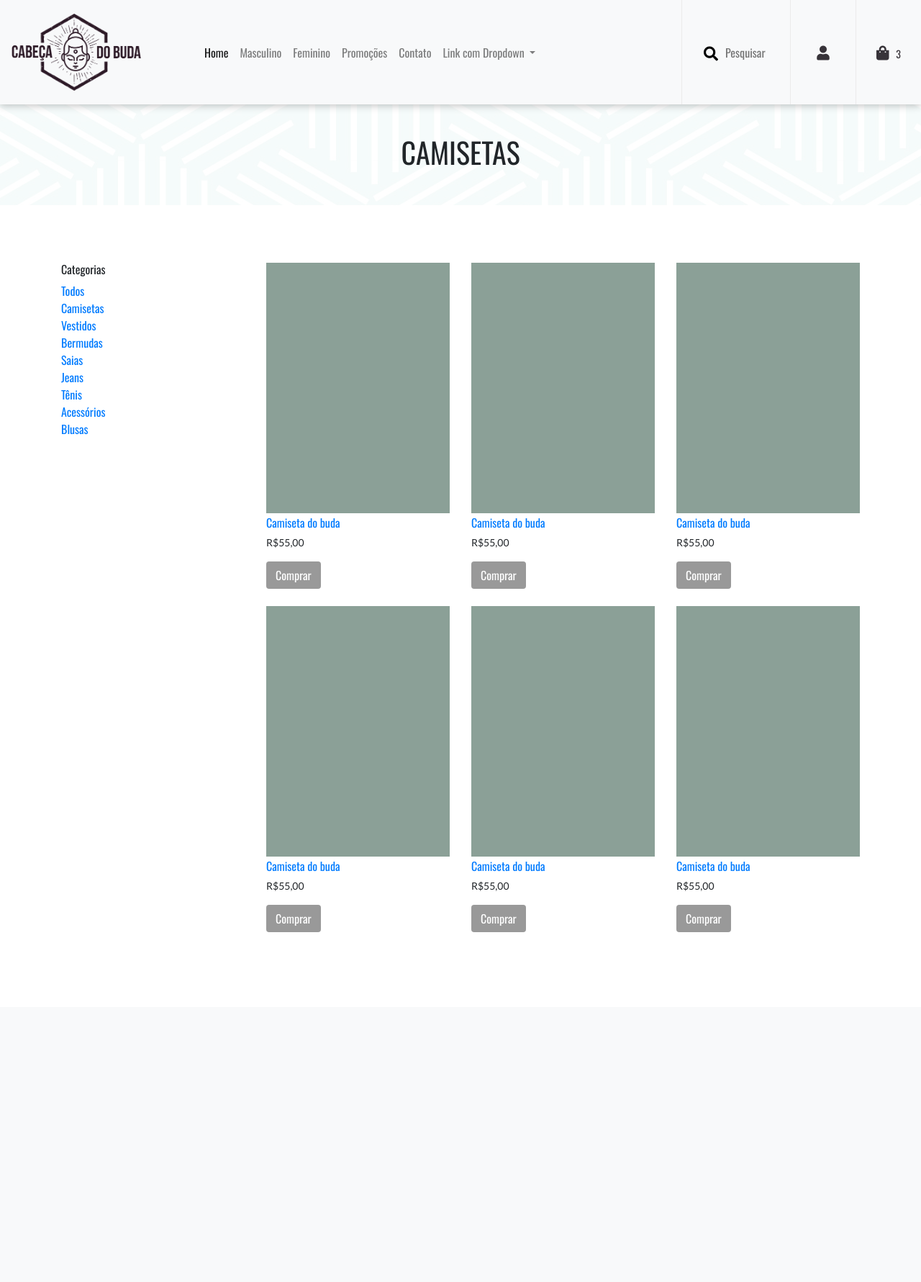
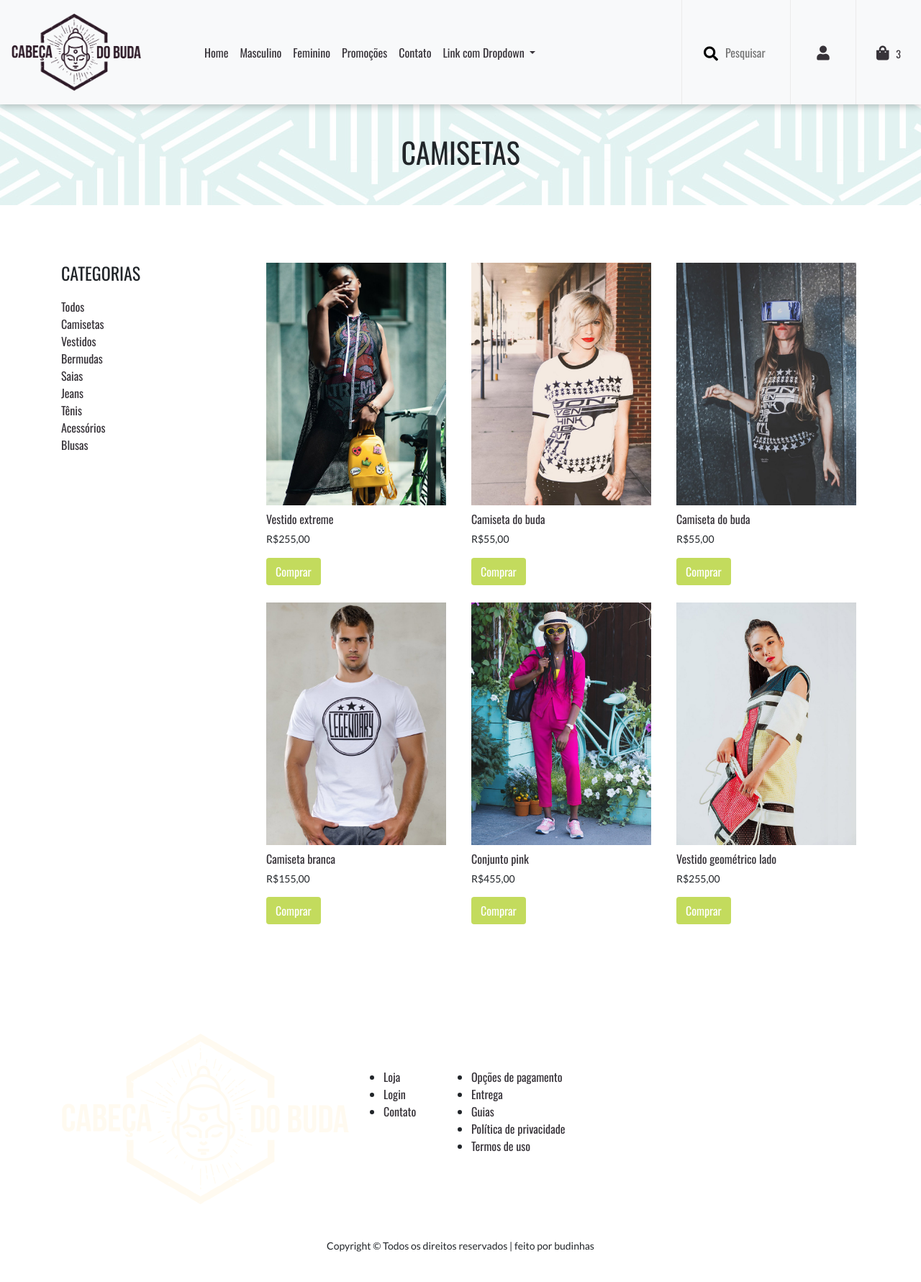
Before and after one commit to dinaralima/acabecadobuda, a PHP site: page /categoria.html in a window 1280 px wide. Shown: the whole page at 72% size. Before the commit the page ends 1295 px from the top, so only its background shows below. Run offline with PHP 8.4, Linux system fonts and the light colour scheme; some libraries are stand-ins or nearby versions.

Commit message:
alterações no css dinara

```diff
--- a/acabecadobuda/categoria.html
+++ b/acabecadobuda/categoria.html
@@ -11,7 +11,7 @@
 		<link href="css/dinara.css" rel="stylesheet">
 		<title>A Cabeça do Buda - Camisetas</title>
 	</head>
-	<body>
+	<body id="pagina-categoria">
     <header class="header_area">
 			<nav class="navbar navbar-expand-sm navbar-light bg-light">
 			  <a class="navbar-brand p-3" href="#">
@@ -121,7 +121,28 @@
                                 <div class="single-product-wrapper">
                                     <!-- Imagem do produto -->
                                     <div class="product-img">
-                                        <img src="imagens/produto.jpg" alt="">
+                                        <img src="imagens\produtos-categoria\body_produto18_zoom.jpg" alt="">
+                                    </div>
+                                    <!-- Descricao -->
+                                    <div class="descricao mt-1">
+                                        <a href="#">
+                                            <h6>Vestido extreme</h6>
+                                        </a>
+                                        <p class="preco">R$255,00</p>
+                                          <!-- Comprar -->
+                                          <div class="add-to-cart-btn">
+                                              <a href="#" class="btn comprar">Comprar</a>
+                                          </div>
+                                    </div>
+                                </div>
+                            </div>
+														<!-- fim produto -->
+														<!-- inicio prod -->
+                            <div class="col-12 col-sm-6 col-lg-4 mb-4">
+                                <div class="single-product-wrapper">
+                                    <!-- Imagem do produto -->
+                                    <div class="product-img">
+                                        <img src="imagens\produtos-categoria\camiseta_gun_produto11_frente_b.jpg" alt="">
                                     </div>
                                     <!-- Descricao -->
                                     <div class="descricao mt-1">
@@ -142,7 +163,7 @@
                                 <div class="single-product-wrapper">
                                     <!-- Imagem do produto -->
                                     <div class="product-img">
-                                        <img src="imagens/produto.jpg" alt="">
+                                        <img src="imagens\produtos-categoria\camiseta_lion_produto12_zoom.jpg" alt="">
                                     </div>
                                     <!-- Descricao -->
                                     <div class="descricao mt-1">
@@ -163,14 +184,14 @@
                                 <div class="single-product-wrapper">
                                     <!-- Imagem do produto -->
                                     <div class="product-img">
-                                        <img src="imagens/produto.jpg" alt="">
+                                        <img src="imagens\produtos-categoria\camiseta_logo.jpg" alt="">
                                     </div>
                                     <!-- Descricao -->
                                     <div class="descricao mt-1">
                                         <a href="#">
-                                            <h6>Camiseta do buda</h6>
+                                            <h6>Camiseta branca</h6>
                                         </a>
-                                        <p class="preco">R$55,00</p>
+                                        <p class="preco">R$155,00</p>
                                           <!-- Comprar -->
                                           <div class="add-to-cart-btn">
                                               <a href="#" class="btn comprar">Comprar</a>
@@ -184,14 +205,14 @@
                                 <div class="single-product-wrapper">
                                     <!-- Imagem do produto -->
                                     <div class="product-img">
-                                        <img src="imagens/produto.jpg" alt="">
+                                        <img src="imagens\produtos-categoria\conjunto_pink_frente.jpg" alt="">
                                     </div>
                                     <!-- Descricao -->
                                     <div class="descricao mt-1">
                                         <a href="#">
-                                            <h6>Camiseta do buda</h6>
+                                            <h6>Conjunto pink</h6>
                                         </a>
-                                        <p class="preco">R$55,00</p>
+                                        <p class="preco">R$455,00</p>
                                           <!-- Comprar -->
                                           <div class="add-to-cart-btn">
                                               <a href="#" class="btn comprar">Comprar</a>
@@ -205,14 +226,14 @@
                                 <div class="single-product-wrapper">
                                     <!-- Imagem do produto -->
                                     <div class="product-img">
-                                        <img src="imagens/produto.jpg" alt="">
+                                        <img src="imagens\produtos-categoria\vestido_geometrico_lado.jpg" alt="">
                                     </div>
                                     <!-- Descricao -->
                                     <div class="descricao mt-1">
                                         <a href="#">
-                                            <h6>Camiseta do buda</h6>
+                                            <h6>Vestido geométrico lado</h6>
                                         </a>
-                                        <p class="preco">R$55,00</p>
+                                        <p class="preco">R$255,00</p>
                                           <!-- Comprar -->
                                           <div class="add-to-cart-btn">
                                               <a href="#" class="btn comprar">Comprar</a>
@@ -221,31 +242,6 @@
                                 </div>
                             </div>
 														<!-- fim produto -->
-														<!-- inicio prod -->
-                            <div class="col-12 col-sm-6 col-lg-4 mb-4">
-                                <div class="single-product-wrapper">
-                                    <!-- Imagem do produto -->
-                                    <div class="product-img">
-                                        <img src="imagens/produto.jpg" alt="">
-                                    </div>
-                                    <!-- Descricao -->
-                                    <div class="descricao mt-1">
-                                        <a href="#">
-                                            <h6>Camiseta do buda</h6>
-                                        </a>
-                                        <p class="preco">R$55,00</p>
-                                          <!-- Comprar -->
-                                          <div class="add-to-cart-btn">
-                                              <a href="#" class="btn comprar">Comprar</a>
-                                          </div>
-                                    </div>
-                                </div>
-                            </div>
-														<!-- fim produto -->
-
-
-
-
                                 </div>
                             </div>
 
@@ -256,6 +252,46 @@
         </div>
     </section>
 
+		<!-- RODAPÉ -->
+
+		<footer id="rodape" class="footer_area">
+        <div class="container">
+            <div class="row">
+                <div class="col-12 col-md-6">
+                    <div class="d-flex mt-5 mr-5">
+                        <!-- Logo -->
+                        <div class="footer-logo">
+                            <a href="#"><img src="imagens/cabeca-buda-fundo-escuro-2x.png" alt=""></a>
+                        </div>
+                        <!--  Menu primário-->
+                        <div class="footer_menu_loja ml-5 mt-5">
+                            <ul>
+                                <li><a href="#">Loja</a></li>
+                                <li><a href="#">Login</a></li>
+                                <li><a href="#">Contato</a></li>
+                            </ul>
+                        </div>
+                    </div>
+                </div>
+                <!-- Menu secundário -->
+                <div class="col-12 col-md-6 mt-5">
+                    <div class="">
+                        <ul class="footer_menu mt-5">
+                            <li><a href="#">Opções de pagamento</a></li>
+                            <li><a href="#">Entrega</a></li>
+                            <li><a href="#">Guias</a></li>
+                            <li><a href="#">Política de privacidade</a></li>
+                            <li><a href="#">Termos de uso</a></li>
+                        </ul>
+                    </div>
+                </div>
+            </div>
+
+          <div class="col-md-12 text-center direitos mt-5 pb-4">
+              <p class="direitos">Copyright © Todos os direitos reservados | feito por budinhas</p>
+        	</div>
+    </footer>
+
 		<!-- SCRIPTS DE JS PARA O BOOTSTRAP -->
     <script src="https://code.jquery.com/jquery-3.3.1.slim.min.js" integrity="sha384-q8i/X+965DzO0rT7abK41JStQIAqVgRVzpbzo5smXKp4YfRvH+8abtTE1Pi6jizo" crossorigin="anonymous"></script>
     <script src="https://cdnjs.cloudflare.com/ajax/libs/popper.js/1.14.3/umd/popper.min.js" integrity="sha384-ZMP7rVo3mIykV+2+9J3UJ46jBk0WLaUAdn689aCwoqbBJiSnjAK/l8WvCWPIPm49" crossorigin="anonymous"></script>
--- a/acabecadobuda/css/dinara.css
+++ b/acabecadobuda/css/dinara.css
@@ -14,7 +14,7 @@
 }
 
 .area_titulo:after{
-  background-color: rgba(255, 255, 255, 0.9);
+  background-color: rgba(255, 255, 255, 0.7);
   position: absolute;
   width: 100%;
   height: 100%;
@@ -29,18 +29,37 @@
 }
 
 /* AREA DE CONTEUDO */
-.loja{
+#pagina-categoria .loja{
   margin-top: 80px;
   margin-bottom: 80px;
 }
 
 /* CATEGORIAS */
-ul.menu-categorias{
+#pagina-categoria ul.menu-categorias{
   list-style: none;
 }
 
 /* CADA PRODUTO */
-a.btn.comprar{
-  background-color: #999;
+#pagina-categoria a.btn.comprar{
+  background-color: #C3DB5D;
   color: #fff;
 }
+
+#pagina-categoria a{
+  color: #373339;
+}
+
+#pagina-categoria h6.titulo-sidebar{
+  text-transform: uppercase;
+  font-size: 1.5rem;
+  margin-bottom: 20px;
+  margin-top: 0px;
+}
+
+#pagina-categoria h6{
+  margin-top: 10px;
+}
+
+#pagina-categoria .product-img img{
+  width: 250px;
+}
```
